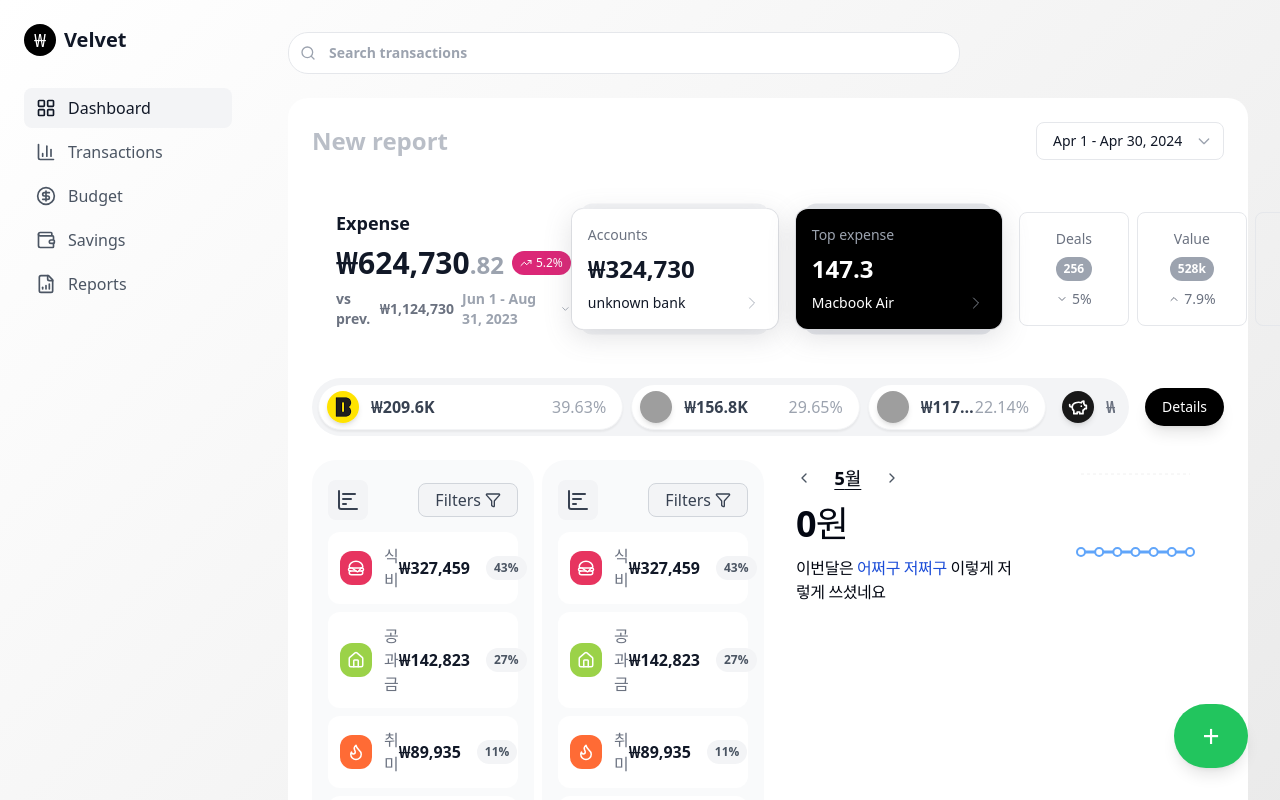
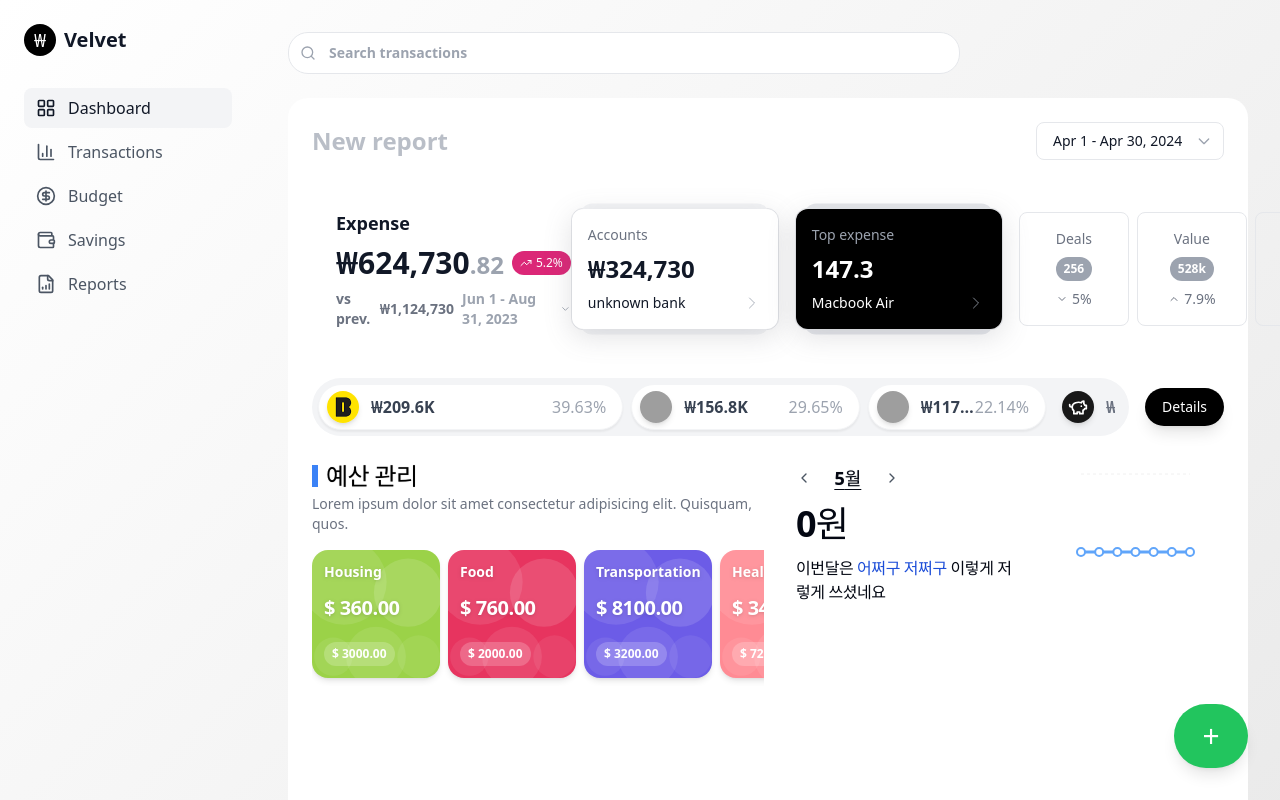
Before and after one commit to jihunhong/velvet, a React (Vite) app: page / in a window 1280 px wide. Shown: the top 800 px of the page. Built offline with nearby package versions, Linux system fonts and the light colour scheme; grey boxes are pictures that could not be loaded; a web font is replaced by a local one.

Commit message:
feat: 대시보드에 예산관리 패널 추가

```diff
--- a/src/components/Dashboard.tsx
+++ b/src/components/Dashboard.tsx
@@ -1,8 +1,11 @@
 import { format } from 'date-fns';
+import { budgets } from '../../tests/budgets';
 import AccountList from './AccountList';
+import { BudgetCardsList } from './BudgetCardsList';
 import CategoryExpenses from './CategoryExpenses';
 import ExpenseList from './ExpenseList';
-import ExpenseTracking from './ExpenseTracking';
+import Header from './Layout/Header';
+import Panel from './Layout/Panel';
 import Revenue from './Revenue';
 
 interface DashboardProps {
@@ -152,12 +155,15 @@ export default function Dashboard({ timeframe, onTimeframeChange }: DashboardPro
       </div>
       <AccountList accounts={sampleAccounts} />
       <div className="grid grid-rows-[362px_362px] grid-cols-1 lg:grid-cols-4 gap-2 w-full">
-        <div className="row-span-1">
-          <ExpenseTracking />
-        </div>
-        <div className="row-span-1">
-          <ExpenseTracking />
-        </div>
+        <Panel rowSpan={1} colSpan={2}>
+          <div className="flex flex-col gap-0.5">
+            <Header level={3} colorClass="bg-blue-500" textClass="text-black text-shadow tracking-tight">
+              예산 관리
+            </Header>
+            <p className="text-sm text-gray-500">Lorem ipsum dolor sit amet consectetur adipisicing elit. Quisquam, quos.</p>
+          </div>
+          <BudgetCardsList budgets={budgets} />
+        </Panel>
         <div className="row-span-2 col-span-2">
           <ExpenseList />
         </div>
```
